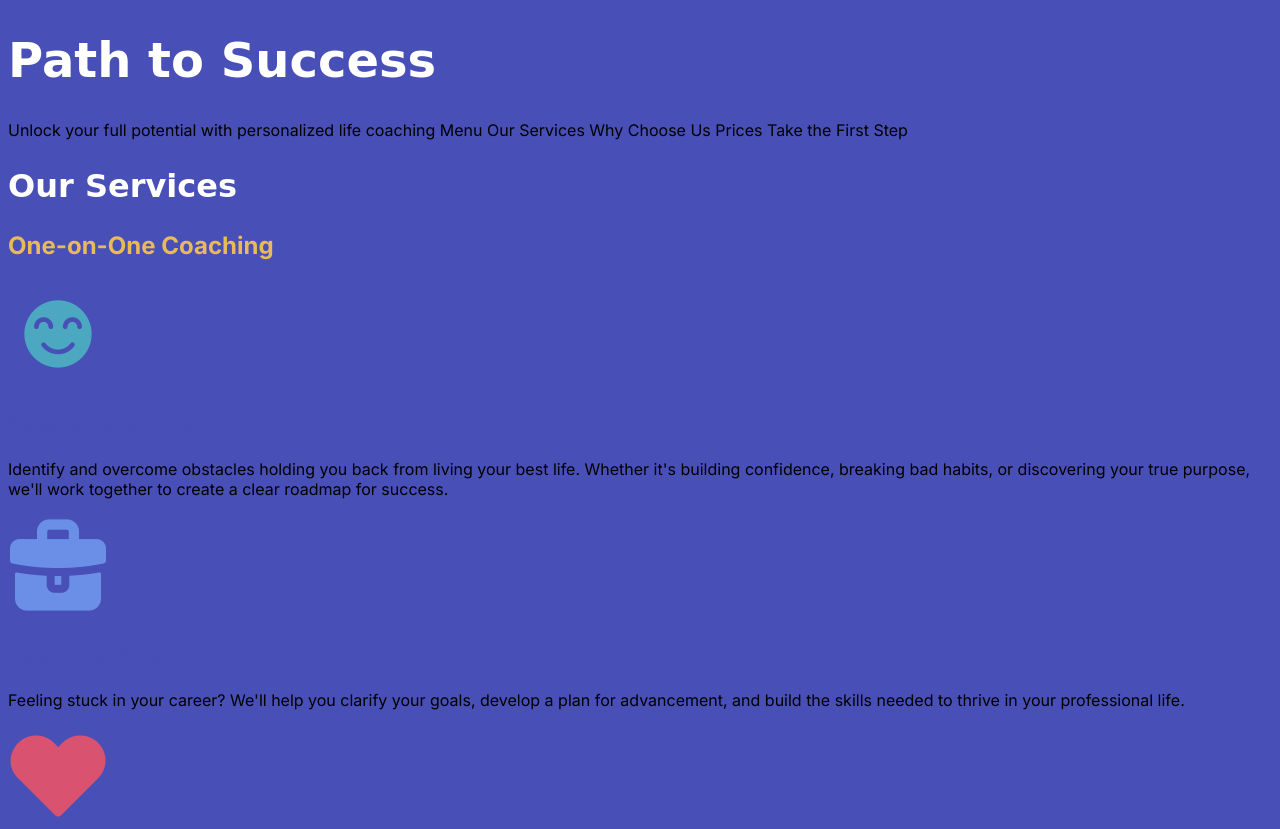
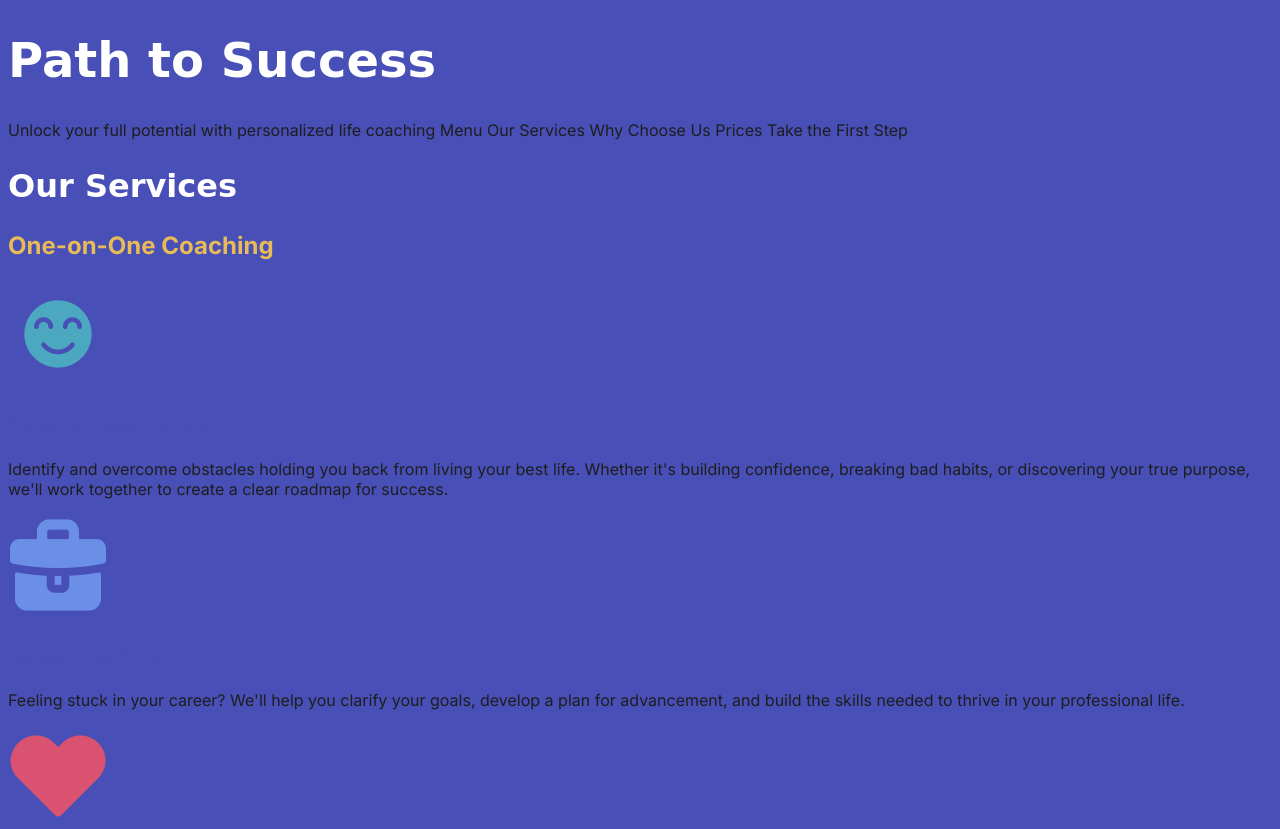
Before and after one commit to Yenny-N/path-to-success, a plain HTML site: page index.html in a window 1280 px wide. Shown: the top 829 px of the page. Drawn offline with Linux system fonts and the light colour scheme; a web font is replaced by a local one.

Commit message:
Header Edits
Added colors

```diff
--- a/styles.css
+++ b/styles.css
@@ -39,6 +39,7 @@ h4{
 
 body{
     font-family: 'Inter', sans-serif;
+    color: #1E1E1E;
 }
 
 html{
```
